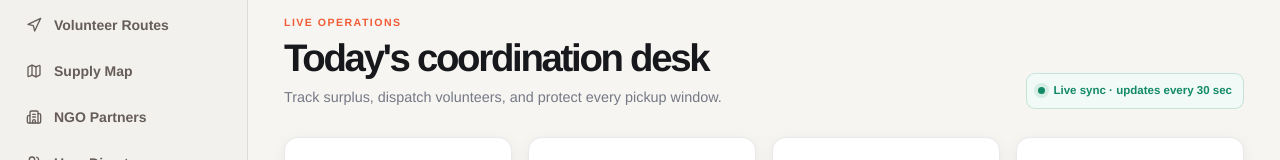
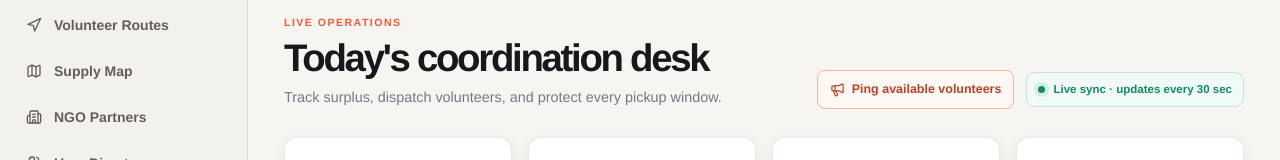
Before and after one commit to ojasbarve/service-learning-project, a React (Vite) app: page /ops/1 in a window 1280 px wide. Shown: the part 164-324 px from the top of the page. Built offline with nearby package versions, Linux system fonts and the light colour scheme; no server answers.

Commit message:
Add demo volunteer broadcast action

```diff
--- a/src/pages/ops/OpsOverview.jsx
+++ b/src/pages/ops/OpsOverview.jsx
@@ -6,7 +6,7 @@ import {
   BarChart, Bar, XAxis, YAxis, CartesianGrid, Tooltip,
   ResponsiveContainer,
 } from 'recharts';
-import { CalendarDays, TriangleAlert } from 'lucide-react';
+import { CalendarDays, TriangleAlert, Megaphone } from 'lucide-react';
 import { upcomingEvents } from '../../data/mockData';
 import { useApp } from '../../context/AppContext';
 import { api } from '../../services/api';
@@ -103,9 +103,21 @@ export default function OpsOverview() {
   const [briefing, setBriefing] = useState(null);
   const [briefingLoading, setBriefingLoading] = useState(false);
   const [briefingError, setBriefingError] = useState('');
+  const [pingStatus, setPingStatus] = useState('');
   const liveListings = listings.filter(l => ['Available', 'Assigned'].includes(l.status));
   const totalKg = liveListings.reduce((s, l) => s + l.quantity, 0);
   const activeVols = volunteers.filter(v => v.status !== 'Offline').length;
+  const availableVolunteers = volunteers.filter(v => v.status === 'Available');
+
+  function pingAvailableVolunteers() {
+    if (!availableVolunteers.length) {
+      setPingStatus('No available volunteers to ping right now.');
+      return;
+    }
+    const timestamp = new Date().toLocaleTimeString('en-IN', { hour: '2-digit', minute: '2-digit' });
+    localStorage.setItem('nourish:lastVolunteerPing', JSON.stringify({ timestamp, count: availableVolunteers.length }));
+    setPingStatus(`Demo broadcast sent to ${availableVolunteers.length} available volunteer${availableVolunteers.length === 1 ? '' : 's'} at ${timestamp}.`);
+  }
 
   async function generateBriefing() {
     setBriefingLoading(true); setBriefingError('');
@@ -126,8 +138,19 @@ export default function OpsOverview() {
           <h1>Today's coordination desk</h1>
           <p className="ops-page-subtitle">Track surplus, dispatch volunteers, and protect every pickup window.</p>
         </div>
-        <div className="ops-live-state"><span /> Live sync · updates every 30 sec</div>
+        <div style={{ display: 'flex', alignItems: 'center', gap: '12px', flexWrap: 'wrap', justifyContent: 'flex-end' }}>
+          <button
+            type="button"
+            onClick={pingAvailableVolunteers}
+            title="Demo-only in-app broadcast; no SMS or push notification is sent"
+            style={{ display: 'inline-flex', alignItems: 'center', gap: '7px', border: '1px solid #F6B59F', borderRadius: '8px', padding: '9px 12px', background: '#FFF7F3', color: '#B74629', font: 'inherit', fontSize: '.78rem', fontWeight: 700, cursor: 'pointer' }}
+          >
+            <Megaphone size={15} /> Ping available volunteers
+          </button>
+          <div className="ops-live-state"><span /> Live sync · updates every 30 sec</div>
+        </div>
       </div>
+      {pingStatus && <div role="status" style={{ marginBottom: '18px', padding: '11px 14px', border: '1px solid #A7F3D0', borderRadius: '8px', background: '#ECFDF5', color: '#047857', fontSize: '.82rem', fontWeight: 600 }}>{pingStatus} <span style={{ fontWeight: 400 }}>Demo broadcast only.</span></div>}
 
       {/* Stat cards */}
       <div className="ops-kpi-grid" style={{ display: 'grid', gridTemplateColumns: 'repeat(4, 1fr)', gap: '16px', marginBottom: '24px' }}>
```
